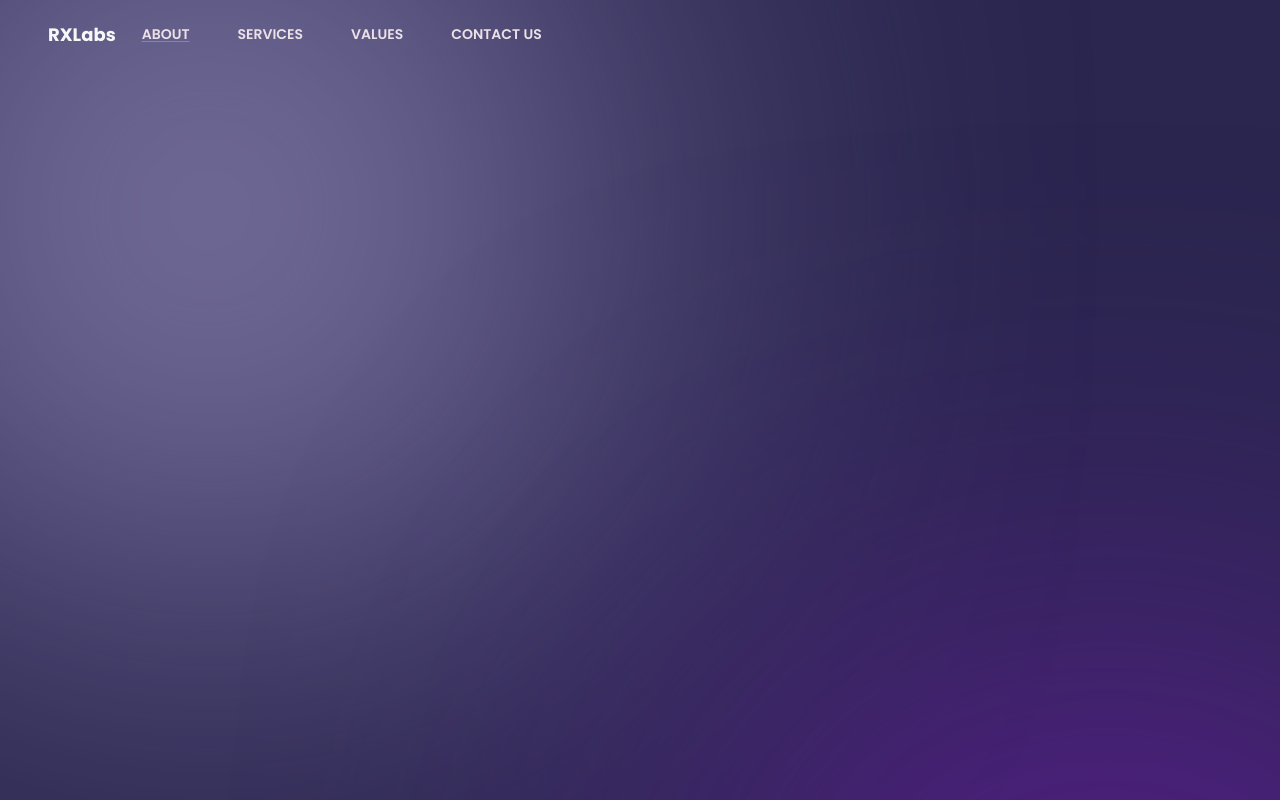
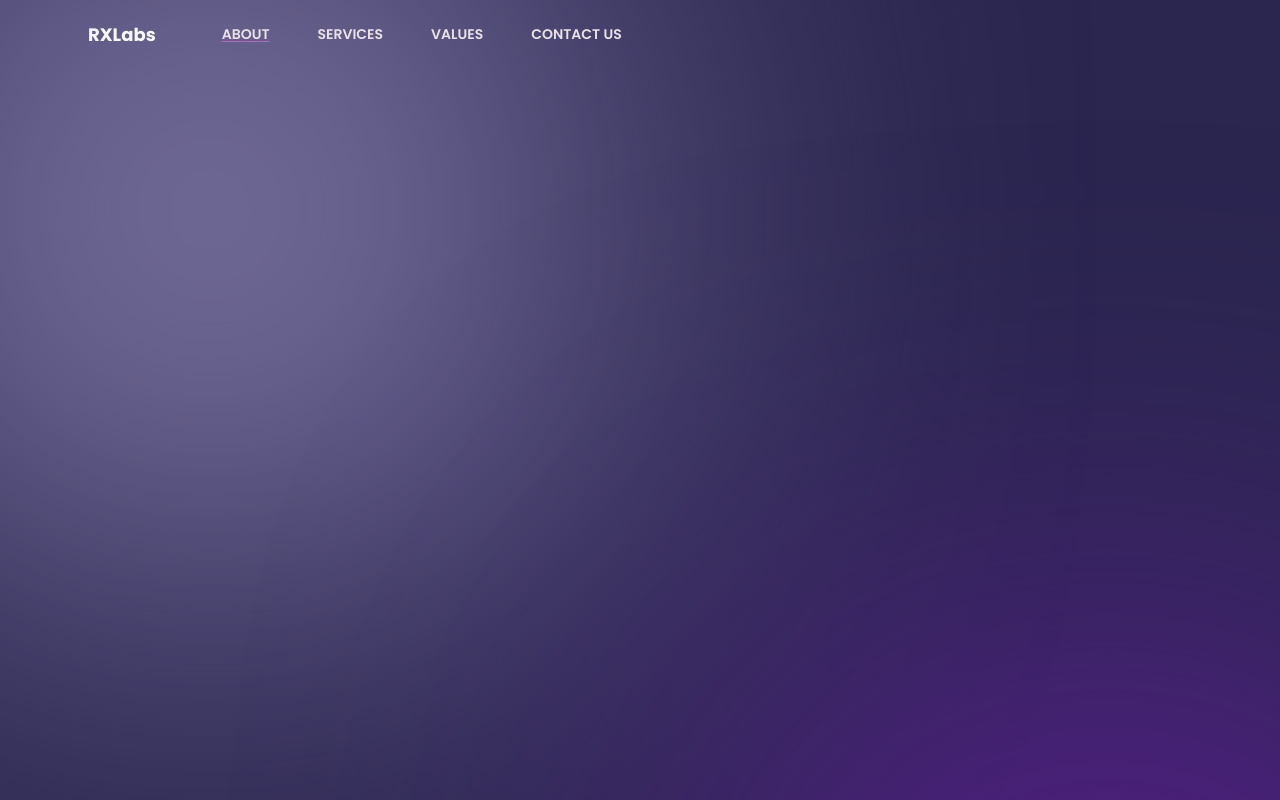
Before and after one commit to KristoJeremy/rx-labs-comprof, a Next.js app: page / in a window 1280 px wide. Shown: the top 800 px of the page. Built offline with nearby package versions, Linux system fonts and the light colour scheme.

Commit message:
Fix: Navbar logo position

```diff
--- a/src/components/Navbar/navbar.js
+++ b/src/components/Navbar/navbar.js
@@ -18,8 +18,8 @@ export const NavigationBar = () => {
         } transition-colors duration-500`}
       >
         <div className="container md:px-12 md:flex md:items-center md:justify-between lg:max-w-[1300px] md:mb-0 mb-[-5px]">
-          <div className="flex items-center justify-between">
-            <div className={styles.wrapper} style={PoppinsBold.style}>
+          <div className="flex items-center justify-between md:mx-5">
+            <div className={`${styles.wrapper} lg:mx-5`} style={PoppinsBold.style}>
               RXLabs
             </div>
             <span className="md:hidden block">
```
